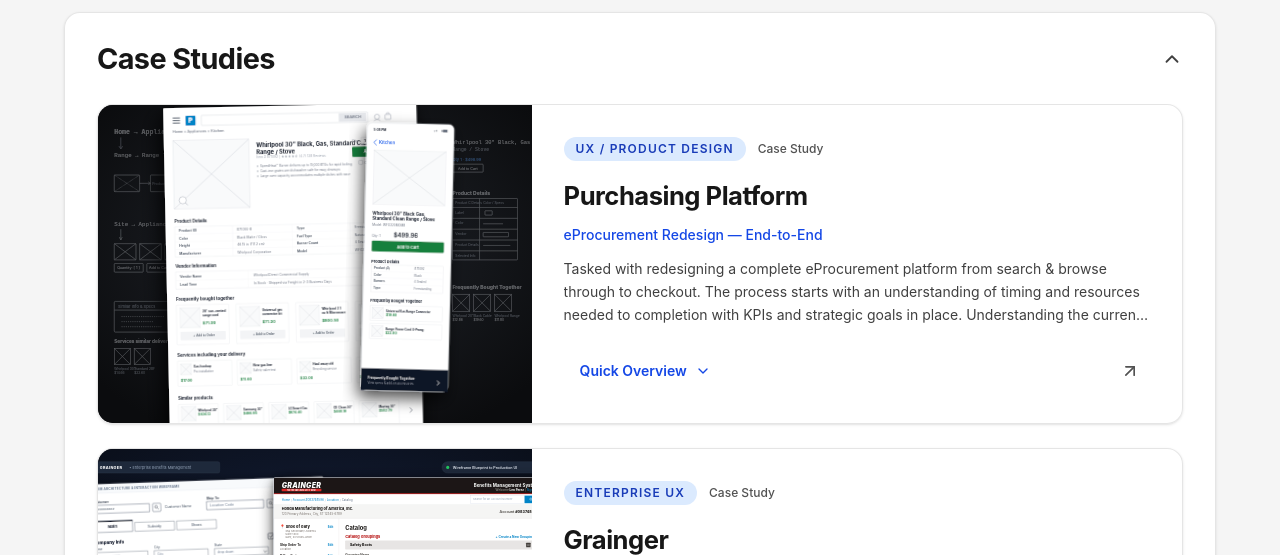
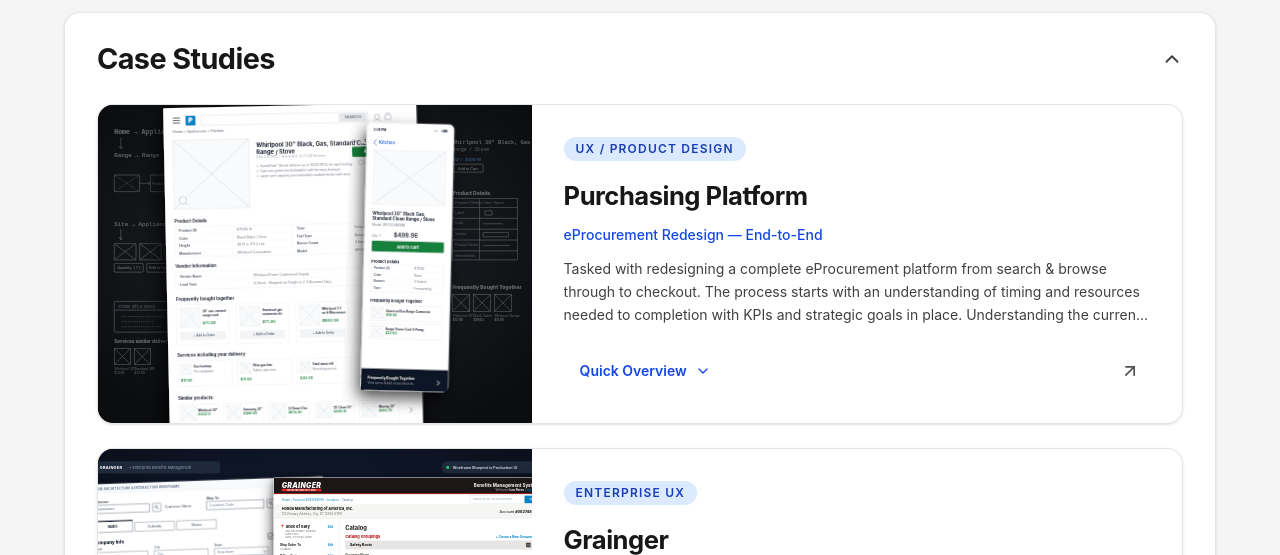
Before and after one commit to lenperez/next, a React (Vite) app: page / in a window 1280 px wide. Shown: the part 900-1455 px from the top of the page. Built offline with nearby package versions, Linux system fonts and the light colour scheme.

Commit message:
refactor(projects): remove redundant case study labels
Clean up project metadata by removing the "Case Study" label and making the year field optional. Update modal close tooltip for brevity.

```diff
--- a/src/app/App.tsx
+++ b/src/app/App.tsx
@@ -19,7 +19,6 @@ const mainProjects: Project[] = [
     title: "Purchasing Platform",
     subtitle: "eProcurement Redesign — End-to-End",
     tag: "UX / Product Design",
-    year: "Case Study",
     image: "/Thumbnail_PurchasingPlatform.svg",
     showStepPlaceholders: true,
     synopsis:
@@ -109,7 +108,6 @@ const mainProjects: Project[] = [
     title: "Grainger",
     subtitle: "Benefit Management Tool — Scalability Upgrade",
     tag: "Enterprise UX",
-    year: "Case Study",
     image: "/Thumbnail_Grainger.svg",
     showStepPlaceholders: true,
     synopsis:
@@ -156,7 +154,6 @@ const graphicProjects: Project[] = [
     title: "Coffee Table Book",
     subtitle: "Personal Project — Editorial & Print Design",
     tag: "Print Design",
-    year: "Case Study",
     image:
       "https://images.unsplash.com/photo-1651013542393-ced26a8bf656?crop=entropy&cs=tinysrgb&fit=max&fm=jpg&w=900&q=80",
     synopsis:
@@ -179,7 +176,6 @@ const graphicProjects: Project[] = [
     title: "Baker & McKenzie",
     subtitle: "Law Firm Rebrand — Print & Collateral",
     tag: "Brand Design",
-    year: "Case Study",
     image:
       "https://images.unsplash.com/photo-1636247499180-13285c86be9b?crop=entropy&cs=tinysrgb&fit=max&fm=jpg&w=900&q=80",
     synopsis:
@@ -205,7 +201,6 @@ const otherProjects: Project[] = [
     title: "American Family Insurance",
     subtitle: "Mobile App — UX Redesign",
     tag: "Mobile UX",
-    year: "Case Study",
     image:
       "https://images.unsplash.com/photo-1541560052-3744e48ab80b?crop=entropy&cs=tinysrgb&fit=max&fm=jpg&w=900&q=80",
     synopsis:
@@ -233,7 +228,6 @@ const otherProjects: Project[] = [
     title: "Associated Bank",
     subtitle: "Homepage Redesign — Web",
     tag: "UI Design",
-    year: "Case Study",
     image:
       "https://images.unsplash.com/photo-1642132652860-471b4228023e?crop=entropy&cs=tinysrgb&fit=max&fm=jpg&w=900&q=80",
     synopsis:
@@ -256,7 +250,6 @@ const otherProjects: Project[] = [
     title: "Loislaw",
     subtitle: "Mobile App — Checkout & Registration UX",
     tag: "Mobile UX",
-    year: "Case Study",
     image:
       "https://images.unsplash.com/photo-1757301714935-c8127a21abc6?crop=entropy&cs=tinysrgb&fit=max&fm=jpg&w=900&q=80",
     synopsis:
@@ -284,7 +277,6 @@ const otherProjects: Project[] = [
     title: "Medtronic",
     subtitle: "Insulin Pump Instructional — Flash-Based Interactive App",
     tag: "UI / Interaction Design",
-    year: "Case Study",
     image:
       "https://images.unsplash.com/photo-1624454002429-40ed87a5ec04?crop=entropy&cs=tinysrgb&fit=max&fm=jpg&w=900&q=80",
     synopsis:
@@ -312,7 +304,6 @@ const otherProjects: Project[] = [
     title: "Press Ganey",
     subtitle: "Dashboard & Medical Community Suite",
     tag: "Design Systems",
-    year: "Case Study",
     image:
       "https://images.unsplash.com/photo-1666875753105-c63a6f3bdc86?crop=entropy&cs=tinysrgb&fit=max&fm=jpg&w=900&q=80",
     synopsis:
--- a/src/app/components/ProjectCard.tsx
+++ b/src/app/components/ProjectCard.tsx
@@ -22,7 +22,7 @@ export interface Project {
   synopsis: string;
   image: string;
   tag: string;
-  year: string;
+  year?: string;
   steps: ProcessStep[];
   showStepPlaceholders?: boolean;
 }
@@ -171,7 +171,7 @@ function ProcessModal({
             {/* Sticky Close button: 0-height container so image flows flush to the top edge */}
             <div className="sticky top-0 z-30 flex justify-end pointer-events-none h-0 overflow-visible">
               <div className="p-3 sm:p-4">
-                <Tooltip content="Close case study (Esc)" position="bottom">
+                <Tooltip content="Close (Esc)" position="bottom">
                   <button
                     ref={closeBtnRef}
                     type="button"
@@ -206,9 +206,11 @@ function ProcessModal({
                 }`}>
                   {project.tag}
                 </span>
+                {project.year && project.year.toLowerCase() !== "case study" && (
                   <span className={`text-xs font-medium ${isDark ? "text-white/60" : "text-neutral-600"}`}>
                     {project.year}
                   </span>
+                )}
               </div>
 
               <h3
@@ -436,22 +438,22 @@ export function ProjectCard({
           {/* Header */}
           <div className="flex flex-col md:flex-row gap-0 items-stretch">
             {/* Image button — accessible click/keyboard trigger for modal */}
-            <Tooltip content={`View case study: ${project.title}`} position="top">
+            <Tooltip content={`View ${project.title}`} position="top">
               <button
                 ref={imageTriggerRef}
                 type="button"
                 onClick={() => handleOpenModal(imageTriggerRef.current)}
-                aria-label={`Open detailed case study for ${project.title}`}
+                aria-label={`Open details for ${project.title}`}
                 className="w-full text-left md:w-2/5 overflow-hidden group/img relative cursor-pointer md:self-stretch block p-0 border-0 focus-visible:ring-2 focus-visible:ring-blue-500 focus-visible:outline-none"
               >
                 <div className="w-full h-56 sm:h-64 md:h-full md:min-h-full md:absolute md:inset-0 overflow-hidden">
                   <ImageWithFallback
                     src={project.image}
-                    alt={`Case study visual representation of ${project.title}`}
+                    alt={`Visual representation of ${project.title}`}
                     className="w-full h-full object-cover transition-transform duration-700 ease-out group-hover/img:scale-105 group-hover:scale-105"
                   />
                 </div>
-                <span className="sr-only">Click to view full case study</span>
+                <span className="sr-only">Click to view project details</span>
               </button>
             </Tooltip>
 
@@ -464,9 +466,11 @@ export function ProjectCard({
                   }`}>
                     {project.tag}
                   </span>
+                  {project.year && project.year.toLowerCase() !== "case study" && (
                     <span className={`text-xs font-medium ${isDark ? "text-white/60" : "text-neutral-600"}`}>
                       {project.year}
                     </span>
+                  )}
                 </div>
 
                 <h3
@@ -513,12 +517,12 @@ export function ProjectCard({
                 </Tooltip>
 
                 {/* Arrow — opens modal */}
-                <Tooltip content={`Open case study for ${project.title}`} position="top">
+                <Tooltip content={`Open details for ${project.title}`} position="top">
                   <button
                     ref={triggerRef}
                     type="button"
                     onClick={() => handleOpenModal(triggerRef.current)}
-                    aria-label={`Open detailed case study modal for ${project.title}`}
+                    aria-label={`Open details modal for ${project.title}`}
                     className={`p-2.5 rounded-full transition-all cursor-pointer ${
                       isDark ? "hover:bg-white/10 text-white/60 hover:text-white" : "hover:bg-black/5 text-neutral-600 hover:text-black"
                     }`}
```
Lines whose indentation alone changed are shown as unchanged.
